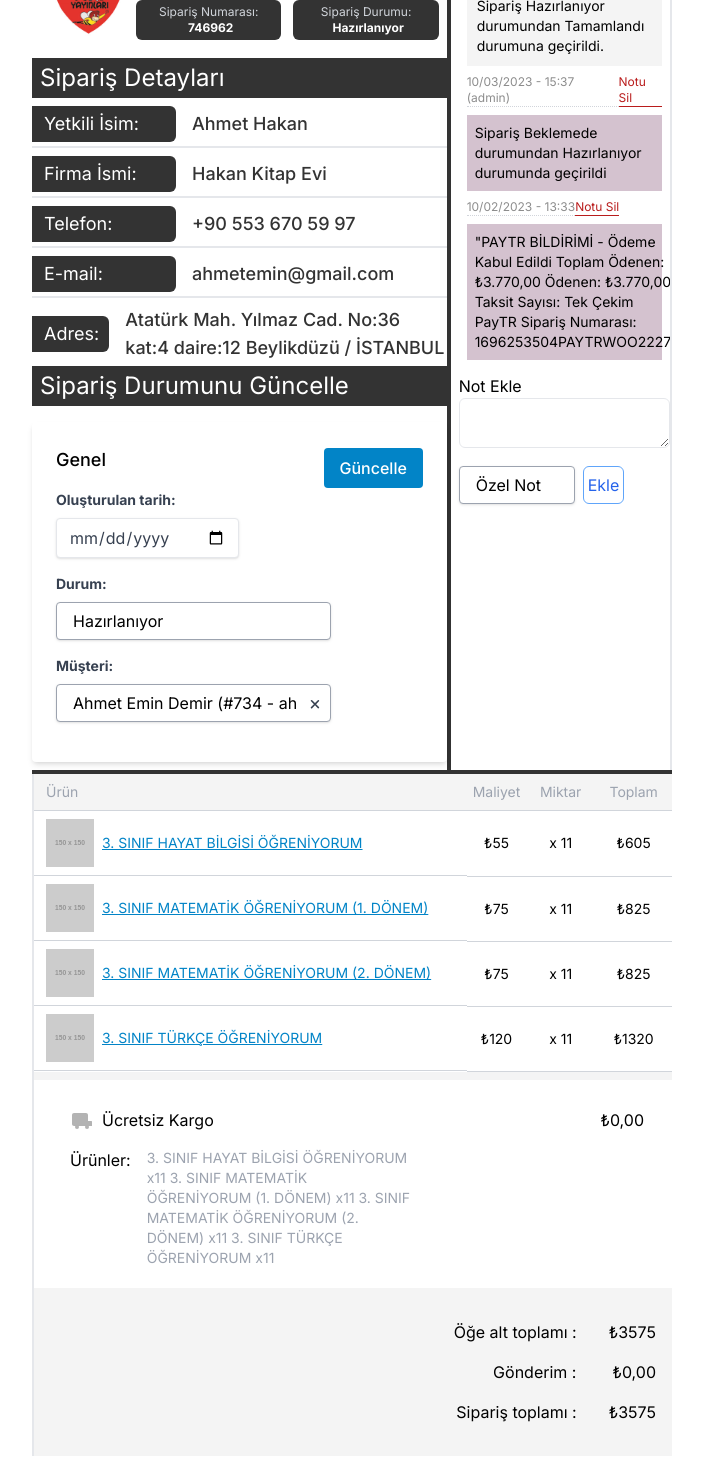
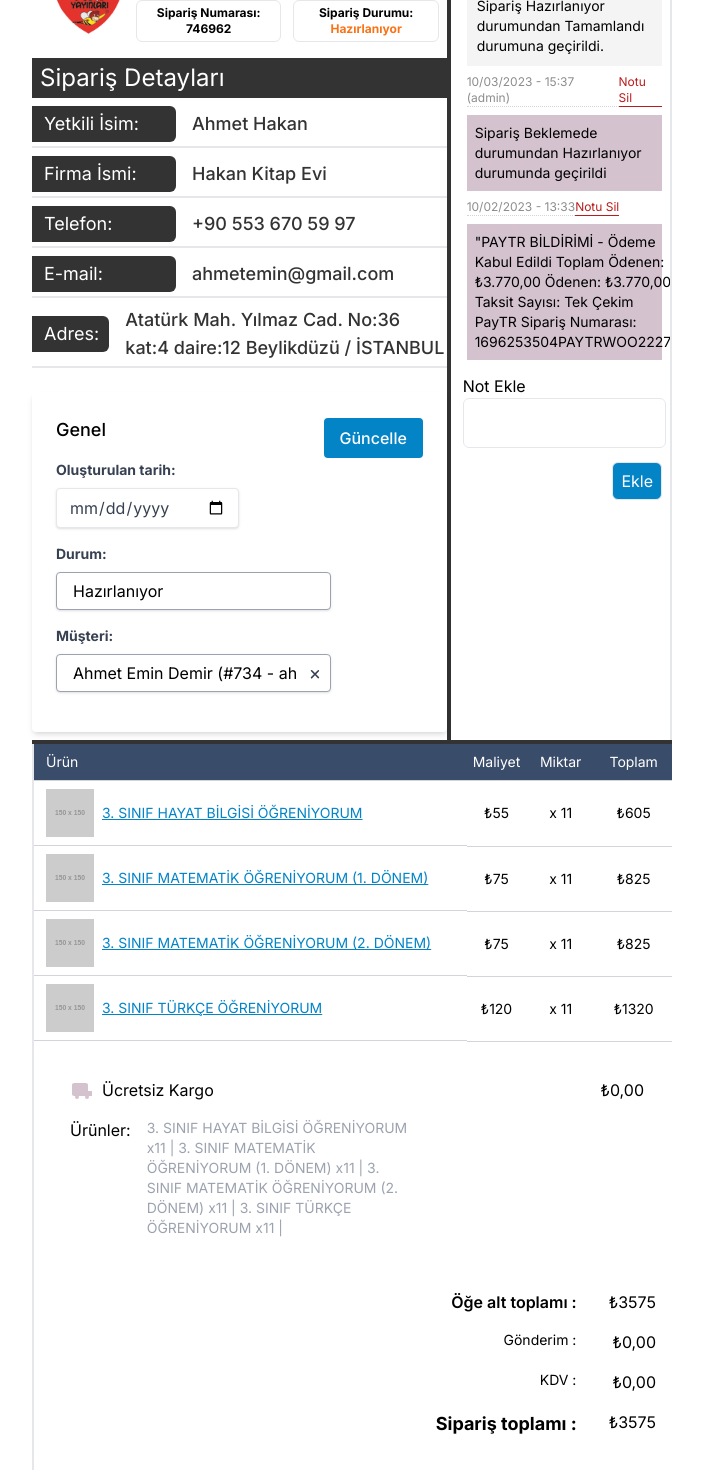
Before and after one commit to berktugates/medyanes360-case, a Next.js app: page / in a window 1280 px wide. Shown: the part 62-1532 px from the top of the page, without its empty margins (288-991 px from the left). Built offline with nearby package versions, Linux system fonts and the light colour scheme.

Commit message:
style: update styles for various components

```diff
--- a/app/components/NoteArea.jsx
+++ b/app/components/NoteArea.jsx
@@ -9,7 +9,7 @@ export default function NoteArea({ setData }) {
 
   const handleAddMessage = () => {
     if (message.message == null || message.message == "") {
-      alert("Boş özel not gönderemezsiniz!")
+      alert("Boş özel not gönderemezsiniz!");
     } else {
       setData((prevData) => ({
         ...prevData,
@@ -17,14 +17,14 @@ export default function NoteArea({ setData }) {
       }));
     }
     setMessage({
-      role:"",
+      role: "",
       message: "",
       date: new Date().toLocaleDateString,
     });
   };
   return (
     <>
-      <div className="mt-3">
+      <div className="mt-3 mx-1">
         <div id="header-div" className="mt-1">
           <h1>Not Ekle</h1>
         </div>
@@ -35,16 +35,13 @@ export default function NoteArea({ setData }) {
               onChange={(e) =>
                 setMessage({ ...message, message: e.target.value })
               }
-              className="w-full border rounded-md max-h-32 "
+              className="w-full border rounded-md max-h-36 resize-none"
             ></textarea>
           </div>
-          <div className="flex mt-3 gap-2">
-            <select className="block appearance-none  bg-white border border-gray-400 hover:border-gray-500 px-4 py-2 pr-8 rounded shadow leading-tight focus:outline-none focus:shadow-outline">
-              <option>Özel Not</option>
-            </select>
+          <div className="flex mt-2 gap-2 float-right me-1">
             <button
               onClick={handleAddMessage}
-              className="border-blue-400 border p-1 rounded-md text-blue-600 hover:text-white hover:bg-blue-400 hover:scale-105 hover:transition-all"
+              className="bg-sky-600 text-white border py-1.5 px-2 rounded-md hover:bg-sky-700 hover:scale-105 hover:transition-all hover:duration-500 hover:ease-in-out"
             >
               Ekle
             </button>
--- a/app/components/OrderTable.jsx
+++ b/app/components/OrderTable.jsx
@@ -2,7 +2,7 @@ export default function OrderTable({ order_items }) {
   // product isimlerini aralarında boşluk olacak şekilde yan yana sıralanması için
   const productNames = order_items
     .map((order) => {
-      return `${order.product_name} x${order.quantity}`;
+      return `${order.product_name} x${order.quantity}  |`;
     })
     .join(" ");
 
@@ -14,7 +14,7 @@ export default function OrderTable({ order_items }) {
   return (
     <div className="bg-table-gray border-l-2  overflow-y-auto ">
       <table className="bg-white lg:min-w-full">
-        <thead className="bg-table-gray text-gray-400 gap-3">
+        <thead className="bg-table-header text-white gap-3">
           <tr>
             <th className="border-b px-1 py-1 md:py-2 md:px-3 border-gray-300 text-left text-sm font-normal">
               Ürün
@@ -79,23 +79,23 @@ export default function OrderTable({ order_items }) {
                 strokeLinejoin="round"
               ></g>
               <g id="SVGRepo_iconCarrier">
-                {" "}
                 <path
                   d="M2 7C2 5.89543 2.89543 5 4 5H16C17.1046 5 18 5.89543 18 7V18H4C2.89543 18 2 17.1046 2 16V7Z"
-                  fill="#B3B3B3"
-                ></path>{" "}
+                  fill="#D4C2CF"
+                ></path>
                 <path
                   d="M18 13L21.5 13C21.7761 13 22 13.2239 22 13.5V18H18V13Z"
-                  fill="#B3B3B3"
-                ></path>{" "}
-                <circle cx="7" cy="19" r="2" fill="#B3B3B3"></circle>{" "}
-                <circle cx="17" cy="19" r="2" fill="#B3B3B3"></circle>{" "}
+                  fill="#D4C2CF"
+                ></path>
+                <circle cx="7" cy="19" r="2" fill="#D4C2CF"></circle>
+                <circle cx="17" cy="19" r="2" fill="#D4C2CF"></circle>
                 <path
                   d="M17 19C17 18.7348 17.1054 18.4804 17.2929 18.2929C17.4804 18.1054 17.7348 18 18 18H20V14H18V19Z"
-                  fill="#B3B3B3"
-                ></path>{" "}
+                  fill="#D4C2CF"
+                ></path>
               </g>
             </svg>
+
             <p className="text-sm md:text-base">Ücretsiz Kargo</p>
           </div>
           <div>
@@ -109,13 +109,18 @@ export default function OrderTable({ order_items }) {
       </div>
       <div className="my-8 flex flex-col gap-y-4 items-end me-4">
         <div className="flex">
-          <p className="me-8">Öğe alt toplamı :</p> <p>₺{totalCost}</p>
+          <p className="me-8 font-semibold text-base">Öğe alt toplamı :</p>{" "}
+          <p>₺{totalCost}</p>
         </div>
         <div className="flex">
-          <p className="me-9">Gönderim :</p> <p>₺0,00</p>
+          <p className="me-9 text-sm">Gönderim :</p> <p>₺0,00</p>
         </div>
         <div className="flex">
-          <p className="me-8">Sipariş toplamı :</p> <p>₺{totalCost}</p>
+          <p className="me-9 text-sm">KDV :</p> <p>₺0,00</p>
+        </div>
+        <div className="flex">
+          <p className="me-8 text-lg font-bold">Sipariş toplamı :</p>{" "}
+          <p>₺{totalCost}</p>
         </div>
       </div>
     </div>
--- a/app/components/OrderUpdateForm.jsx
+++ b/app/components/OrderUpdateForm.jsx
@@ -39,7 +39,7 @@ export default function OrderUpdateForm({ date, status, setData }) {
         <div className="flex items-center justify-between">
           <h2 className="md:text-lg font-medium mb-4">Genel</h2>
           <button
-            className="bg-sky-600 text-white font-medium py-1 md:py-2 px-4 rounded focus:outline-none focus:shadow-outline hover:bg-sky-700 hover:scale-105 hover:transition-all"
+            className="bg-sky-600 text-white font-medium py-1 md:py-2 px-4 rounded focus:outline-none focus:shadow-outline hover:bg-sky-700 hover:scale-105 hover:transition-all hover:duration-500 hover:ease-in-out"
             type="button"
             onClick={handleUpdate}
           >
--- a/app/components/TopBoxItem.jsx
+++ b/app/components/TopBoxItem.jsx
@@ -1,9 +1,21 @@
 export default function TopBoxItem({title, value}){
+    const getColorClass = (value) =>{
+        switch(value){
+            case 'Başarısız':
+                return 'text-red-500'
+            case 'Tamamlandı':
+                return 'text-green-500'
+            case 'Beklemede':
+                return 'text-yellow-500'
+            case 'Hazırlanıyor':
+                return 'text-orange-500'
+        }
+    }
     return (
         <>
-            <div className="bg-text-gray rounded-md flex p-1 px-2 md:flex-wrap md:px-0 md:justify-center md:items-center">
-                <h1 className="text-gray-300 font-normal text-xs text-center">{title}:</h1>
-                <h1 className="text-white font-bold ms-1 text-xs">{value}</h1>
+            <div className="rounded-md flex border p-1 px-2 md:flex-wrap md:px-0 md:justify-center md:items-center">
+                <h1 className="text-black font-bold text-xs">{title}:</h1>
+                <h1 className={`font-bold text-xs ${getColorClass(value)}`}>{value}</h1>
             </div>
         </>
     )
--- a/app/page.js
+++ b/app/page.js
@@ -32,7 +32,7 @@ export default function Home() {
                   status={data.order_status.order_status}
                 />
               </div>
-              <div id="order-details-box" className="mt-2">
+              <div id="order-details-box" className="mt-2 border-b-2">
                 <Label value={"Sipariş Detayları"} />
                 <div id="order-details-table">
                   <CustomerDetailTable
@@ -44,8 +44,7 @@ export default function Home() {
                   />
                 </div>
               </div>
-              <div id="order-update-box">
-                <Label value={"Sipariş Durumunu Güncelle"} />
+              <div id="order-update-box" className="mt-4">
                 <div className="flex justify-center my-2">
                   <OrderUpdateForm
                     date={data.order_status.order_date}
--- a/tailwind.config.js
+++ b/tailwind.config.js
@@ -12,7 +12,7 @@ module.exports = {
         "text-gray": "#333333",
         "background-gray": "#F4F4F4",
         "message-pink" : "#D4C2CF",
-        "table-gray" : "#F4F4F4",
+        "table-header" : "#394c69",
       },
     },
   },
```
